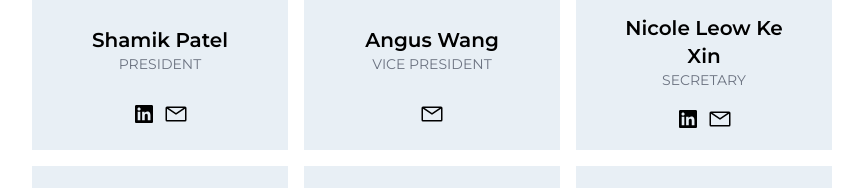
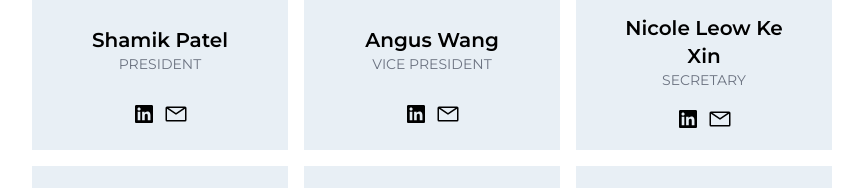
Before and after one commit to UNSW-Mechatronics-Society/mtrnsoc-website, a Next.js app: page /team in a window 1280 px wide. Shown: the part 1202-1390 px from the top of the page, without its empty margins (208-1071 px from the left). Built offline with nearby package versions, Linux system fonts and the light colour scheme; a web font is replaced by a local one.

Commit message:
Add LinkedIn link

```diff
--- a/data/teamData.ts
+++ b/data/teamData.ts
@@ -56,7 +56,7 @@ export const execData2023: ProfileData[] = [
     src: "/images/profiles/AngusW.jpg",
     id: "Angus Wang",
     position: "Vice President",
-    linkedIn: null,
+    linkedIn: "https://www.linkedin.com/in/angus-wang-2a4905203/",
   },
   {
     src: "/images/profiles/NicoleL.jpg",
```
